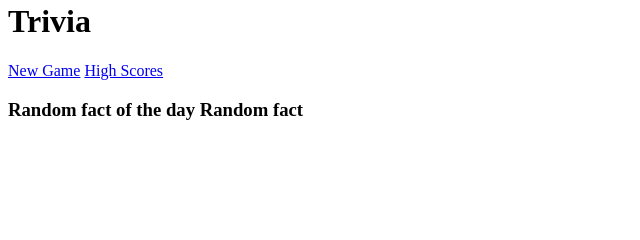
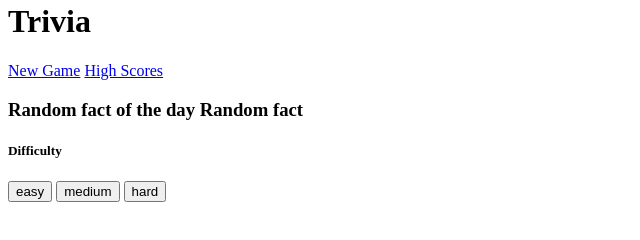
Before and after one commit to SLAYsian/triviyaaas, a plain HTML site: page index.html in a window 1280 px wide. Shown: the part 330-570 px from the top of the page, without its empty margins (0-640 px from the left). Drawn offline with Linux system fonts and the light colour scheme.

Commit message:
created difficulty buttons and main div box

```diff
--- a/index.html
+++ b/index.html
@@ -18,6 +18,19 @@
     <main>
         <section>
             <h3>Random fact of the day <span id="random-fact">Random fact</span></h3>
+            <div>
+                <div id="box">
+
+                </div>
+                <div>
+                    <h5>Difficulty</h5>
+                    <div>
+                        <button id="easy-btn">easy</button>
+                        <button id="medium-btn">medium</button>
+                        <button id="hard-btn">hard</button>
+                    </div>
+                </div>
+            </div>
         </section>
     </main>
 </body>
```
